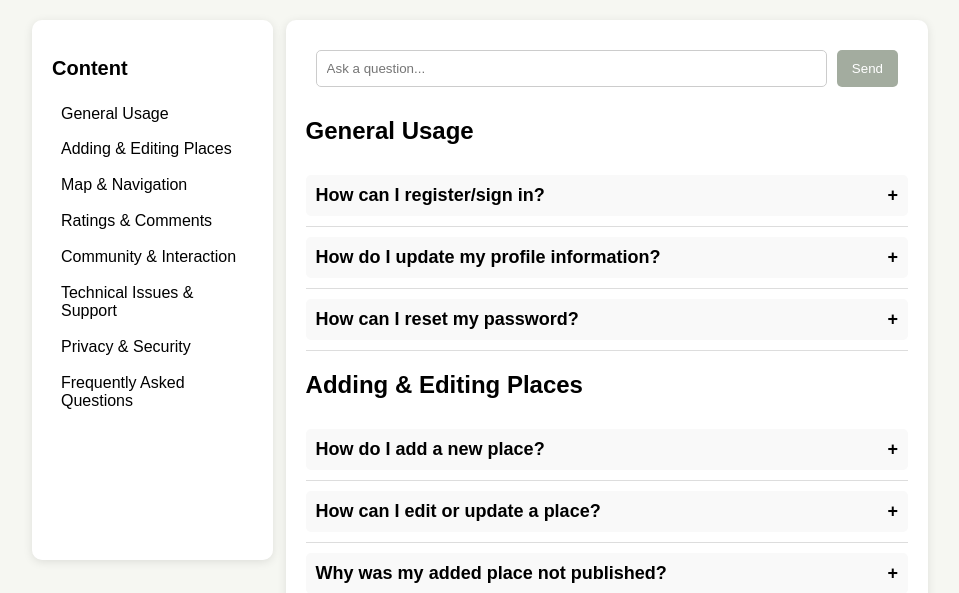
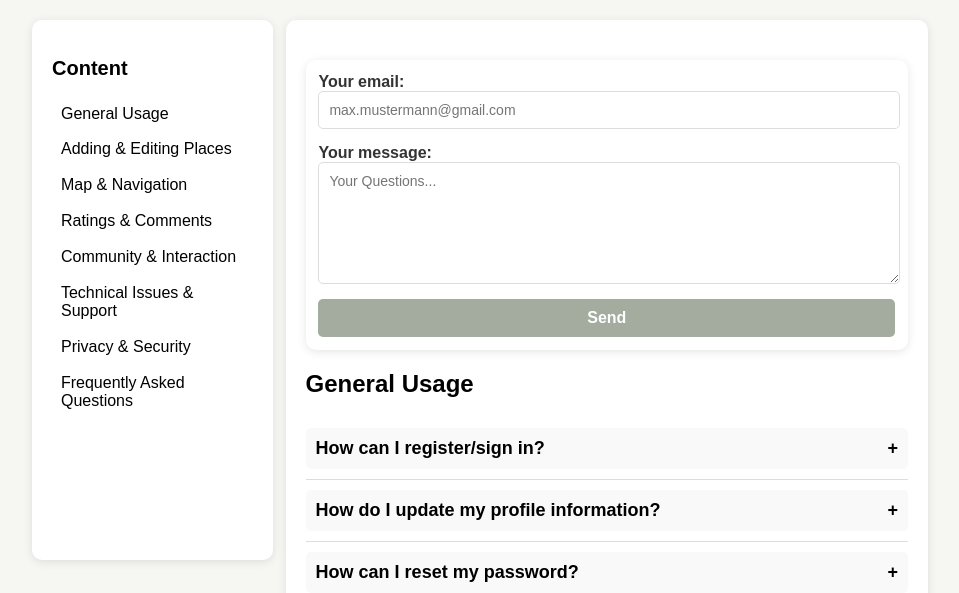
Before and after one commit to Spotlas/Spotlas, a PHP site: page /pages/helpCenter/helpcenter.html in a window 1280 px wide. Shown: the part 80-673 px from the top of the page, without its empty margins (160-1119 px from the left). Run offline with PHP 8.4, Linux system fonts and the light colour scheme.

Commit message:
Enhance forms and layout across multiple pages; add info box to fullscreen page

```diff
--- a/project/htdocs/assets/css/fullscreen.css
+++ b/project/htdocs/assets/css/fullscreen.css
@@ -123,3 +123,7 @@ textarea {
     margin-top: 2vw;
     max-width: 15vw;
 }
+
+.info_box{
+
+}
--- a/project/htdocs/assets/css/helpcenter.css
+++ b/project/htdocs/assets/css/helpcenter.css
@@ -64,38 +64,63 @@ body {
     box-shadow: 0 2px 10px rgba(0, 0, 0, 0.1);
 }
 
-/* Frage stellen */
-.ask-question {
-    padding: 10px;
-    margin-bottom: 20px;
+/* Fragen stellen */
+
+form {
+    background: white;
+    padding: 1vw;
+    border-radius: 10px;
+    box-shadow: 0 2px 10px rgba(0, 0, 0, 0.1);
+    max-width: 50vw;
+    margin: 20px auto;
     display: flex;
-    gap: 10px;
+    flex-direction: column;
+    gap: 15px;
 }
 
-.ask-question input {
-    flex: 1;
-    padding: 10px;
-    border: 1px solid #ccc;
-    border-radius: 5px;
+form label {
+    font-size: 16px;
+    font-weight: bold;
+    color: #333;
+    display: flex;
+    flex-direction: column;
 }
 
-.ask-question input:focus {
-   outline: none;
+form input,
+form textarea {
+    width: 97%;
+    padding: 10px;
+    border: 1px solid #ddd;
+    border-radius: 5px;
+    font-size: 14px;
+    transition: all 0.3s;
 }
 
-.ask-question button {
-    padding: 10px 15px;
+form input:focus,
+form textarea:focus {
+    border-color: var(--accent-color);
+    outline: none;
+    box-shadow: 0 0 5px rgba(0, 123, 255, 0.2);
+}
+
+form textarea {
+    min-height: 100px;
+    resize: vertical;
+}
+
+form button {
     background: var(--accent-color);
     color: white;
     border: none;
+    padding: 10px;
+    font-size: 16px;
+    font-weight: bold;
     border-radius: 5px;
     cursor: pointer;
-    transition: background 0.3s;
-
-    transition: all ease-in-out 200ms;
+    transition: all 0.3s ease-in-out;
 }
 
-.ask-question button:hover {
+form button:hover {
     transform: translateY(-3px);
 }
 
--- a/project/htdocs/assets/js/login.js
+++ b/project/htdocs/assets/js/login.js
@@ -1,6 +1,7 @@
 function getLogin() {
     document.getElementById('register').style.display = 'none';
     document.getElementById('login').style.display = 'grid';
+    document.getElementById('registerPage2').style.display = 'none';
 }
 
 function getRegister() {
--- a/project/htdocs/pages/add_place/add.html
+++ b/project/htdocs/pages/add_place/add.html
@@ -22,6 +22,8 @@
 
     <!-- Basic CSS -->
     <link rel="stylesheet" href="../../assets/css/add.css">
+
+    <script src="../../assets/js/fetches.js" defer></script>
 
     <script src="../../assets/js/global.js" defer></script>
 
--- a/project/htdocs/pages/helpCenter/helpcenter.html
+++ b/project/htdocs/pages/helpCenter/helpcenter.html
@@ -8,6 +8,8 @@
     <link rel="stylesheet" href="../../assets/css/global.css">
 
     <link rel="stylesheet" href="../../assets/css/helpcenter.css">
+
+    <script src="../../assets/js/fetches.js" defer></script>
 
     <script src="../../assets/js/global.js" defer></script>
 
@@ -68,10 +70,22 @@
 
         <!-- Fragenbereich -->
         <main class="content">
-            <div class="ask-question">
-            <input type="text" placeholder="Ask a question...">
-            <button>Send</button>
-            </div>
+            <form
+            action="https://formspree.io/f/mwplkzzy"
+            method="POST"
+            >
+                <label>
+                    Your email:
+                    <input type="email" name="email" placeholder="max.mustermann@gmail.com">
+                </label>
+                <label>
+                    Your message:
+                    <textarea class="ask-question" name="message" placeholder="Your Questions..."></textarea>
+                </label>
+                <!-- your other form fields go here -->
+                <button type="submit">Send</button>
+            </form>
+
 
             <section class="questions">
                 <div class="accordion">
--- a/project/htdocs/pages/profile/profile.html
+++ b/project/htdocs/pages/profile/profile.html
@@ -22,6 +22,8 @@
 
     <!-- Basic CSS -->
     <link rel="stylesheet" href="../../assets/css/profile.css">
+
+    <script src="../../assets/js/fetches.js" defer></script>
 
     <script src="../../assets/js/global.js" defer></script>
 
--- a/project/htdocs/pages/settings/settings.html
+++ b/project/htdocs/pages/settings/settings.html
@@ -8,6 +8,7 @@
     <!-- Embeddings -->
     <link rel="stylesheet" href="../../assets/css/global.css" />
     <link rel="stylesheet" href="../../assets/css/settings.css" />
+    <script src="../../assets/js/fetches.js" defer></script>
     <script src="../../assets/js/global.js" defer></script>
     <script src="../../assets/js/settings.js" defer></script>
   </head>
```
Also changed, not shown: project/htdocs/index.html (+6 -5 lines), project/htdocs/pages/fullscreen_startseite/fullscreen.html (+21 -0 lines), project/htdocs/pages/login_register/login.html (+5 -6 lines), project/htdocs/assets/js/fullscreen.js (added).
